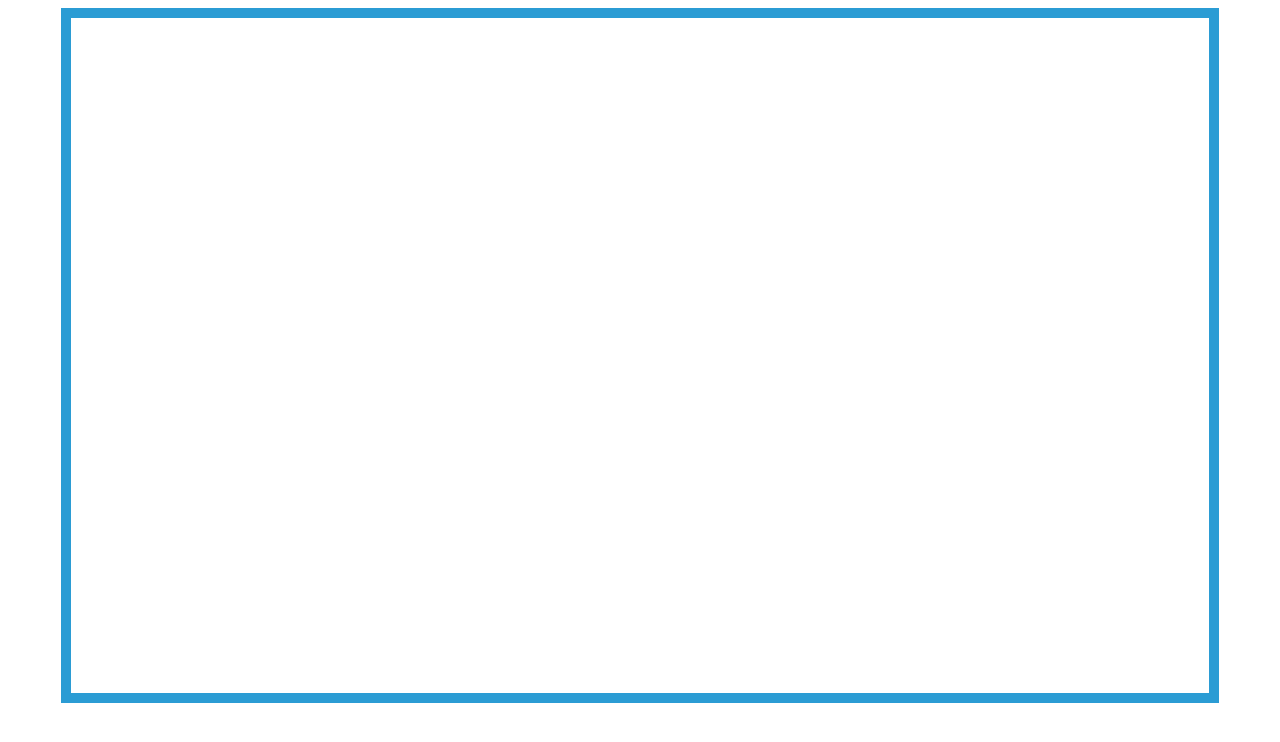
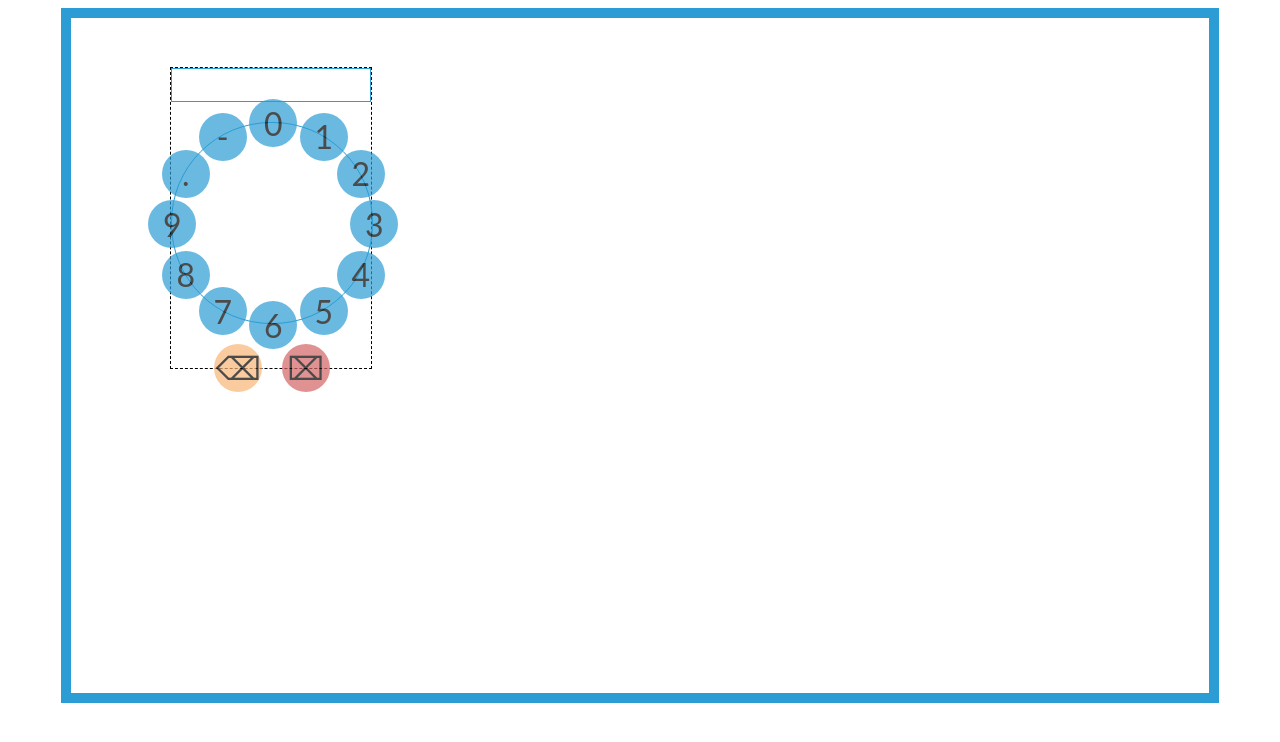
Before and after one commit to acarabott/can-halo, a website: page index.html in a window 1280 px wide. Drawn offline with nearby package versions, Linux system fonts and the light colour scheme.

Commit message:
backspace and clear working

```diff
--- a/css/halo.css
+++ b/css/halo.css
@@ -11,6 +11,8 @@ h1, h2, h3, h4, h5, h6 {
 
 :root {
   --my-blue: rgb(43, 156, 212);
+  --my-red: rgb(212, 100, 100);
+  --my-orange: rgb(249, 182, 118);
 }
 
 h1 {
@@ -30,7 +32,8 @@ h1 {
 .wrapper {
   position: absolute;
   width: 200px;
-  height: 200px;
+  height: 300px;
+
   border: 1px black dashed;
 }
 
@@ -51,12 +54,11 @@ h1 {
   width: var(--dimension);
   height: var(--dimension);
   border-radius: calc(var(--dimension) / 2);
-  margin: 10px auto;
+  margin: 20px auto;
 }
 
-.halo-piece {
+.button {
   --dimension: 6vh;
-
   position: absolute;
   display: flex;
   justify-content: center;
@@ -66,13 +68,23 @@ h1 {
   width: var(--dimension);
   height: var(--dimension);
   border-radius: calc(var(--dimension) / 2);
-  background-color: var(--my-blue);
   opacity: 0.7;
-  font-size:2em;
-  color: white;
+  font-size: 4vh;
   text-align: center;
 }
 
-.halo-piece:hover {
+.halo-piece {
+  background-color: var(--my-blue);
+}
+
+.button:hover {
   opacity: 1.0;
 }
+
+.backspace {
+  background-color: var(--my-orange);
+}
+
+.clear {
+  background-color: var(--my-red);
+}
--- a/js/halo.js
+++ b/js/halo.js
@@ -22,7 +22,7 @@ function createHalo(x, y) {
   const pieces = pieceLabels.map((label, i, arr) => {
     const piece = document.createElement('div');
     halo.appendChild(piece);
-    piece.className = 'halo-piece';
+    ['button', 'halo-piece'].forEach(c => piece.classList.add(c));
     piece.textContent = label;
 
     const radius = halo.offsetWidth * 0.5;
@@ -45,6 +45,26 @@ function createHalo(x, y) {
     return piece;
   });
 
+  const backspace = document.createElement('div');
+  wrapper.appendChild(backspace);
+  ['button', 'backspace'].forEach(c => backspace.classList.add(c));
+  backspace.textContent = '\u232B';
+  backspace.style.left = (wrapper.offsetWidth * 0.333) - (backspace.offsetWidth / 2);
+  const backspaceHammer = new Hammer(backspace);
+  backspaceHammer.on('tap', event => {
+    output.textContent = output.textContent.slice(0, output.textContent.length - 1);
+  });
+
+
+  const clear = document.createElement('div');
+  wrapper.appendChild(clear);
+  ['button', 'clear'].forEach(c => clear.classList.add(c));
+  clear.textContent = '\u2327';
+  clear.style.left = (wrapper.offsetWidth * 0.666) - (clear.offsetWidth / 2);
+  const clearHammer = new Hammer(clear);
+  clearHammer.on('tap', event => output.textContent = '');
+
+
   return wrapper;
 }
 
@@ -62,3 +82,5 @@ hammer.on('doubletap', event => {
 document.ontouchmove = function(event){
   event.preventDefault();
 }
+
+createHalo(200, 200);
```
